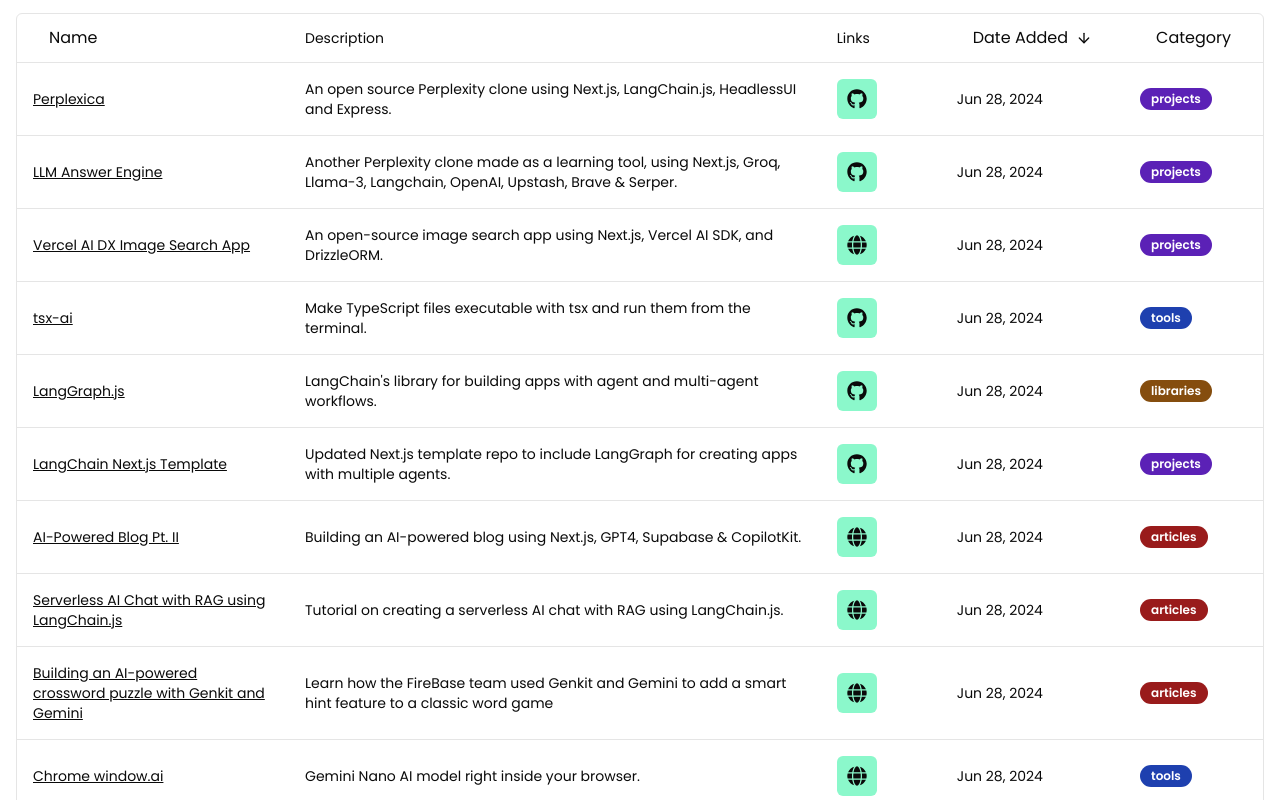
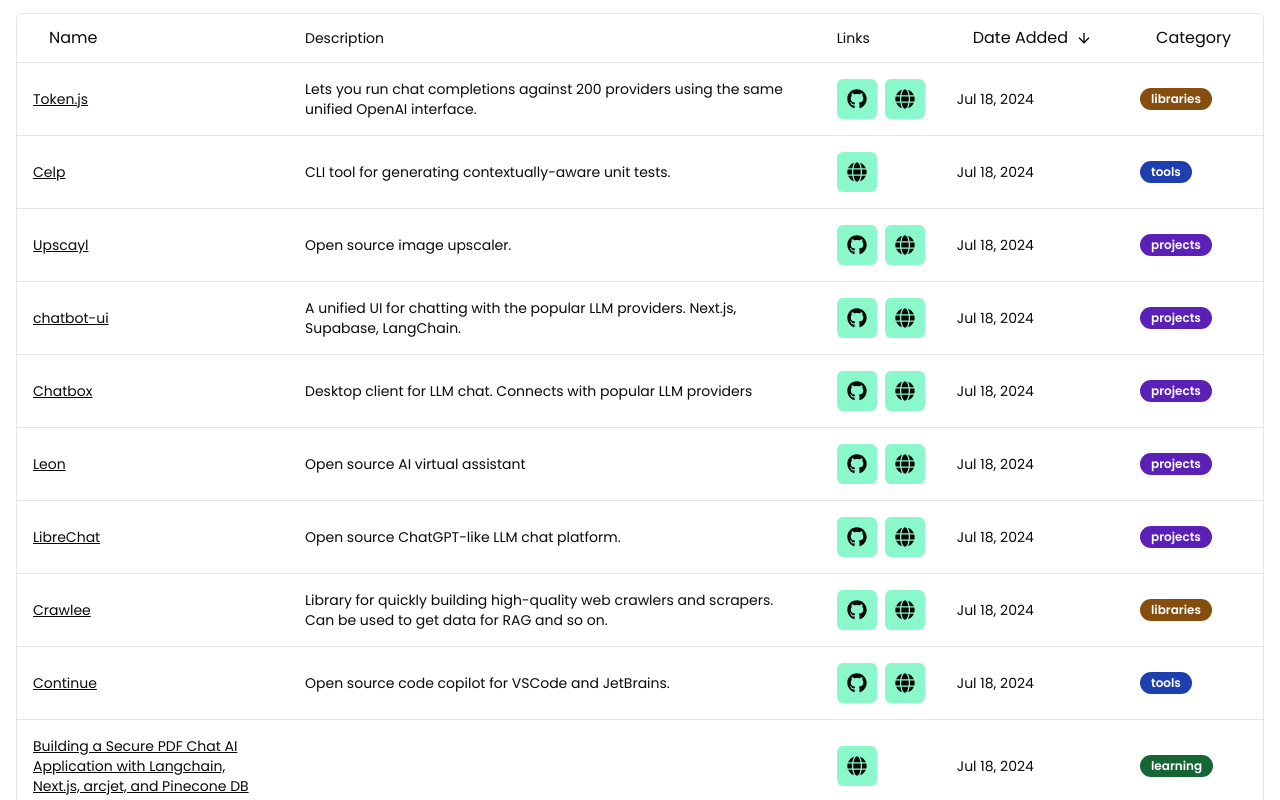
Before and after one commit to mcavaliere/mikecavaliere-com-next, a Next.js app: page /ai-for-js-devs in a window 1280 px wide. Shown: the part 480-1280 px from the top of the page. Built offline with nearby package versions, Linux system fonts and the light colour scheme; no server answers.

Commit message:
feat: updated AI resources

```diff
--- a/data/ai-resources.ts
+++ b/data/ai-resources.ts
@@ -632,4 +632,91 @@ export const AIResources: AIResource[] = [
     websiteUrl: "https://sdk.vercel.ai/docs/guides/rag-chatbot",
     githubUrl: "https://github.com/vercel/ai-sdk-rag-starter",
   },
+  {
+    name: "Token.js",
+    description:
+      "Lets you run chat completions against 200 providers using the same unified OpenAI interface.",
+    category: "libraries",
+    addedOn: "2024-07-18",
+    websiteUrl: "https://docs.tokenjs.ai/",
+    githubUrl: "https://github.com/token-js/token.js",
+  },
+  {
+    name: "Celp",
+    description: "CLI tool for generating contextually-aware unit tests.",
+    notes: "Only Node w/TypeScript supported at the moment.",
+    category: "tools",
+    addedOn: "2024-07-18",
+    websiteUrl: "https://www.celp.ai/",
+  },
+  {
+    name: "Upscayl",
+    description: "Open source image upscaler.",
+    notes: "Built with Electron, Tailwind, Radix-UI, Firebase.",
+    category: "projects",
+    addedOn: "2024-07-18",
+    websiteUrl: "https://upscayl.org/",
+    githubUrl: "https://github.com/upscayl/upscayl",
+  },
+  {
+    name: "chatbot-ui",
+    description:
+      "A unified UI for chatting with the popular LLM providers. Next.js, Supabase, LangChain.",
+    category: "projects",
+    addedOn: "2024-07-18",
+    websiteUrl: "https://www.chatbotui.com/",
+    githubUrl: "https://github.com/mckaywrigley/chatbot-ui/tree/main",
+  },
+  {
+    name: "Chatbox",
+    description: "Desktop client for LLM chat. Connects with popular LLM providers",
+    category: "projects",
+    addedOn: "2024-07-18",
+    websiteUrl: "https://chatboxai.app/",
+    githubUrl: "https://github.com/Bin-Huang/chatbox",
+  },
+  {
+    name: "Leon",
+    description: "Open source AI virtual assistant",
+    category: "projects",
+    addedOn: "2024-07-18",
+    websiteUrl: "https://getleon.ai/",
+    githubUrl: "https://github.com/leon-ai/leon",
+  },
+  {
+    name: "LibreChat",
+    description: "Open source ChatGPT-like LLM chat platform.",
+    category: "projects",
+    addedOn: "2024-07-18",
+    websiteUrl: "https://www.librechat.ai/",
+    githubUrl: "https://github.com/danny-avila/LibreChat",
+    notes:
+      "Like a self-hostable ChatGPT client/server system, which can use all popular model providers.",
+  },
+  {
+    name: "Crawlee",
+    description:
+      "Library for quickly building high-quality web crawlers and scrapers. Can be used to get data for RAG and so on.",
+    category: "libraries",
+    addedOn: "2024-07-18",
+    websiteUrl: "https://crawlee.dev/",
+    githubUrl: "https://github.com/apify/crawlee",
+  },
+  {
+    name: "Continue",
+    description: "Open source code copilot for VSCode and JetBrains.",
+    category: "tools",
+    addedOn: "2024-07-18",
+    notes: "Lots of interesting TS code to learn from under the hood.",
+    websiteUrl: "https://www.continue.dev/",
+    githubUrl: "https://github.com/continuedev/continue",
+  },
+  {
+    name: "Building a Secure PDF Chat AI Application with Langchain, Next.js, arcjet, and Pinecone DB",
+    description: "",
+    category: "learning",
+    addedOn: "2024-07-18",
+    websiteUrl:
+      "https://dev.to/nickolasbenakis/building-a-secure-pdf-chat-ai-application-with-langchain-nextjs-arcjet-and-pinecone-db-ddh",
+  },
 ];
```
